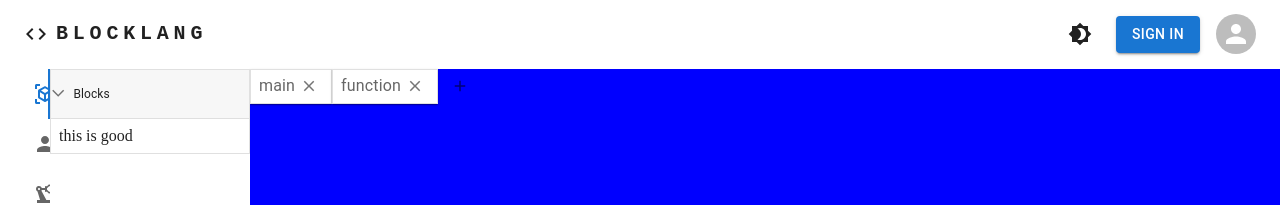
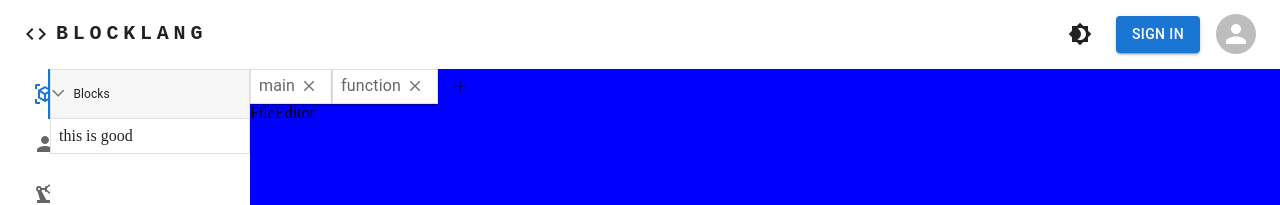
Before and after one commit to AliSohani2082/BlockLang_ts, a React (Vite) app: page / in a window 1280 px wide. Shown: the top 205 px of the page. Built offline with nearby package versions, Linux system fonts and the light colour scheme.

Commit message:
anchor commit

```diff
--- a/src/pages/index.tsx
+++ b/src/pages/index.tsx
@@ -4,6 +4,7 @@ import Grid2 from "@mui/material/Unstable_Grid2";
 import { useSelector, useDispatch } from "react-redux";
 import { TabPanel } from "../components";
 import VerticalTabs from "../components/VerticalTabs";
+import FileEditor from "../components/FileEditor/FileEditor";
 
 const HomePage = () => {
   const [value, setValue] = useState<number>(0);
@@ -20,7 +21,7 @@ const HomePage = () => {
       sx={{
         display: "flex",
         flexDirection: "row",
-        alignItems: 'stretch',
+        alignItems: "stretch",
         width: "100%",
         heigh: "100vh",
         background: "red",
@@ -38,6 +39,7 @@ const HomePage = () => {
         }}
       >
         <TabPanel />
+        <FileEditor />
       </Box>
     </Box>
     // {/* <Tabs
--- a/src/redux/features/directorySlice.ts
+++ b/src/redux/features/directorySlice.ts
@@ -34,7 +34,6 @@ const directorySlice = createSlice({
   initialState,
   reducers: {
     addFile(state, action) {
-      console.log("action is called");
       state.files.push(action.payload);
     },
     closeFile(state, action) {
```
